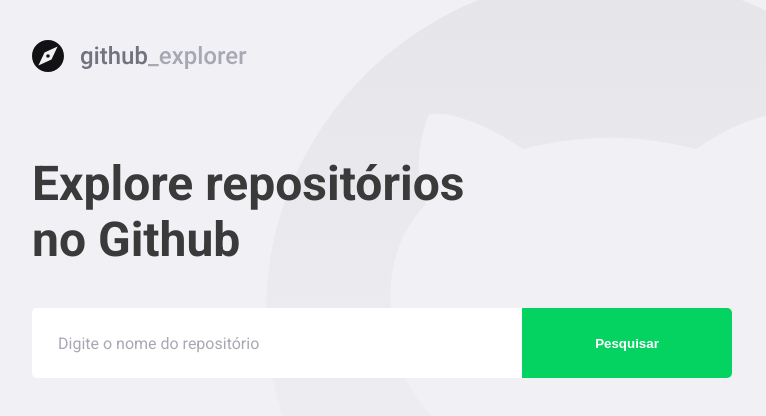
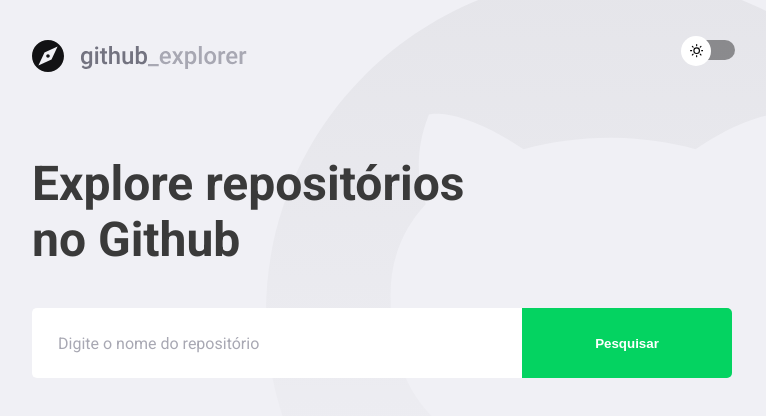
Before and after one commit to fsdavi/github-explorer, a React (Create React App) app: page / in a window 1280 px wide. Shown: the top 416 px of the page, without its empty margins (148-914 px from the left). Built offline with nearby package versions, Linux system fonts and the light colour scheme.

Commit message:
Create switch component for the Darkmode

```diff
--- a/src/components/Switch/index.tsx
+++ b/src/components/Switch/index.tsx
@@ -1,20 +1,27 @@
 import React, { useState } from 'react';
 import { FiSun, FiMoon } from 'react-icons/fi';
+import { Button, Span, Container } from './style';
 
 const Switch = () => {
-    const [ativado, setAtivado] = useState(false);
+    const [active, setActive] = useState(false);
+
+    const handleChangeDarkMode = () => {
+        setActive(!active);
+    };
 
     return (
-        <>
-            <button>
-                {!ativado &&
-                    <span>
+        <Container>
+            <Button onClick={handleChangeDarkMode}>
+                <Span darkmode={active}>
+                    {active &&
+                        <FiMoon />
+                    }
+                    {!active &&
                         <FiSun />
-                    </span>
-
-                }
-            </button>
-        </>
+                    }
+                </Span>
+            </Button>
+        </Container>
     );
 };
 
--- /dev/null
+++ b/src/components/Switch/style.ts
@@ -0,0 +1,46 @@
+import styled, { css } from 'styled-components';
+
+interface DarkmodeProps {
+    darkmode: boolean;
+}
+
+export const Container = styled.div`
+    position: absolute;
+    right: 23%;
+    top: 0;
+`;
+
+export const Button = styled.button`
+    position: relative;
+    right: 10%;
+
+    width: 50px;
+    height: 20px;
+    border-radius: 10px;
+    background: rgba(0, 0, 0, 0.4);
+    outline: none;
+    border: none;
+    z-index: 1;
+`;
+
+export const Span = styled.span<DarkmodeProps>`
+    position: absolute;
+    display: flex;
+    align-items: center;
+    justify-content: center;
+
+    top: -4px;
+    left: -4px;
+    z-index: 1000;
+
+    width: 30px;
+    height: 30px;
+    border-radius: 50%;
+
+    background-color: #fff;
+    transition: 1s transform;
+
+    ${({ darkmode }) => darkmode && css`
+        transform: translateX(30px) ;
+    `};
+`;
--- a/src/contexts/darkmode.tsx
+++ b/src/contexts/darkmode.tsx
@@ -31,7 +31,6 @@
         handleChangeTheme(!activated);
     };
 
-
     return (
         <DarkModeContext.Provider value={{
             activated,
--- a/src/pages/Dashboard/index.tsx
+++ b/src/pages/Dashboard/index.tsx
@@ -1,9 +1,10 @@
 import React, { FormEvent, useState, useEffect } from 'react';
 import { Link } from 'react-router-dom';
-import { Title, Form, Repositories, Error } from './styles';
+import { Title, Form, Repositories, Error, ContainerDashboard } from './styles';
 import { FiChevronRight } from 'react-icons/fi';
 import api from '../../services/api';
 
+import Switch from '../../components/Switch';
 import logoImg from '../../assets/Logo.svg';
 
 interface Repository {
@@ -55,8 +56,9 @@
     }
 
     return (
-        <>
+        <ContainerDashboard>
             <img src={logoImg} alt="Github Explorer" />
+            <Switch />
             <Title>Explore repositórios no Github</Title>
             <Form onSubmit={handleAddRepository}
                 hasError={!!inputError}
@@ -83,7 +85,7 @@
                 </Link>)
                 )}
             </Repositories>
-        </>
+        </ContainerDashboard>
     );
 }
 
--- a/src/pages/Dashboard/styles.ts
+++ b/src/pages/Dashboard/styles.ts
@@ -4,6 +4,10 @@
 interface FormProps {
     hasError: boolean
 }
+
+export const ContainerDashboard = styled.section`
+    position: relative;
+`;
 
 export const Title = styled.h1`
     font-size: 48px;
```
Also changed, not shown: 1 other file (tests, documents, lock files or other folders).
